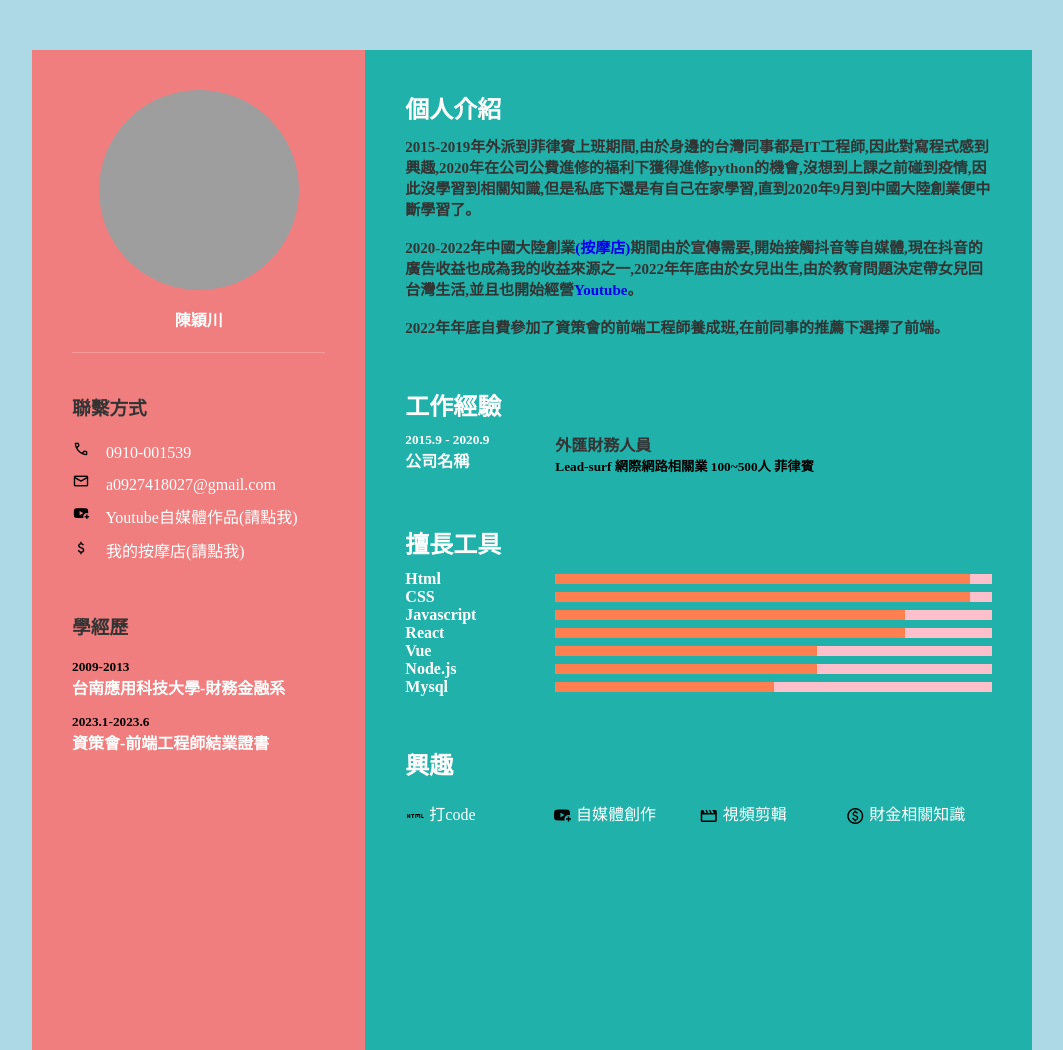
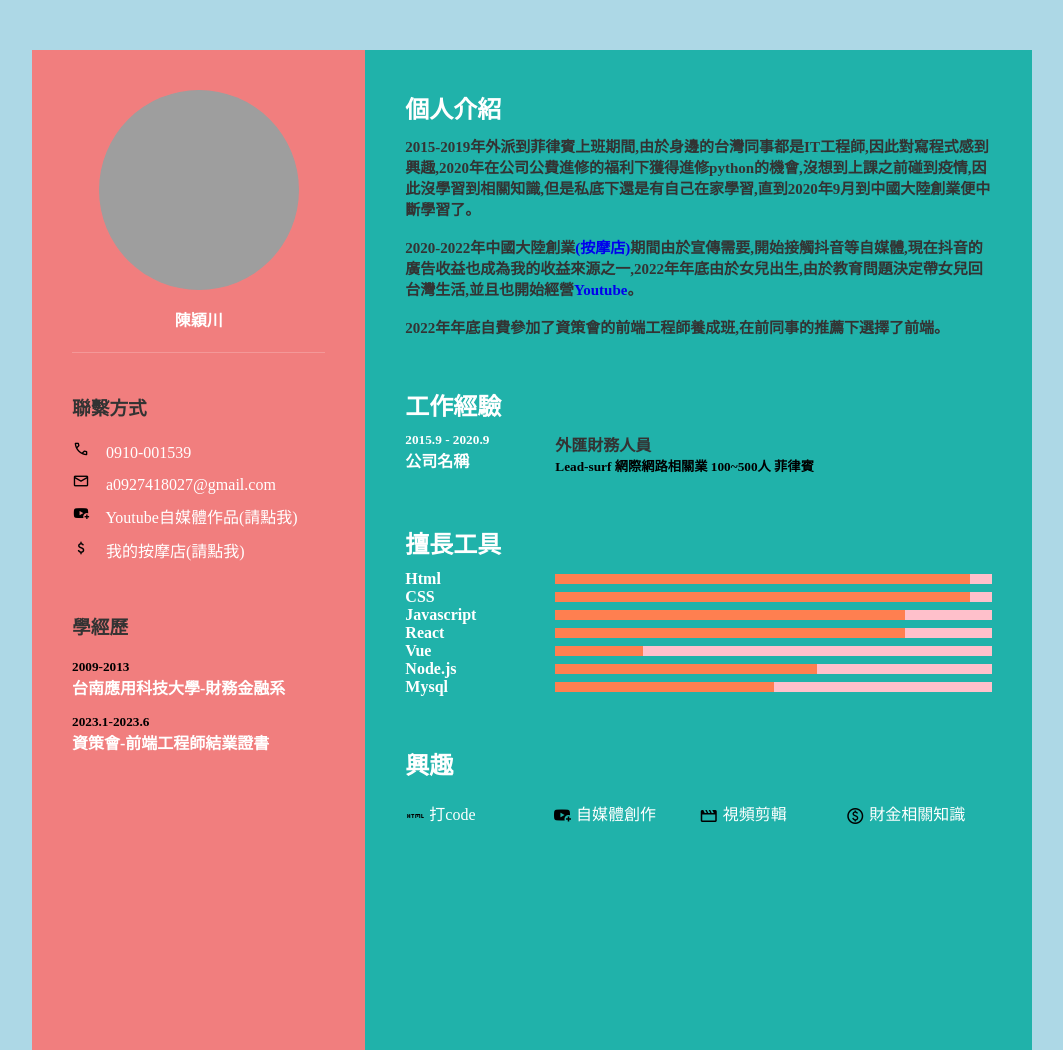
Before and after one commit to Rammus87/myResume, a plain HTML site: page index.html in a window 1280 px wide. Shown: the whole page, without its empty margins (108-1171 px from the left). Drawn offline with nearby package versions, Linux system fonts and the light colour scheme; grey boxes are pictures that could not be loaded.

Commit message:
1123pudate

```diff
--- a/index.html
+++ b/index.html
@@ -101,7 +101,7 @@
                 <div class="box">
                     <h4>Vue</h4>
                     <div class="percent">
-                        <div style="width:60%;"></div>
+                        <div style="width:20%;"></div>
                     </div>
                 </div>
                 <div class="box">
```
